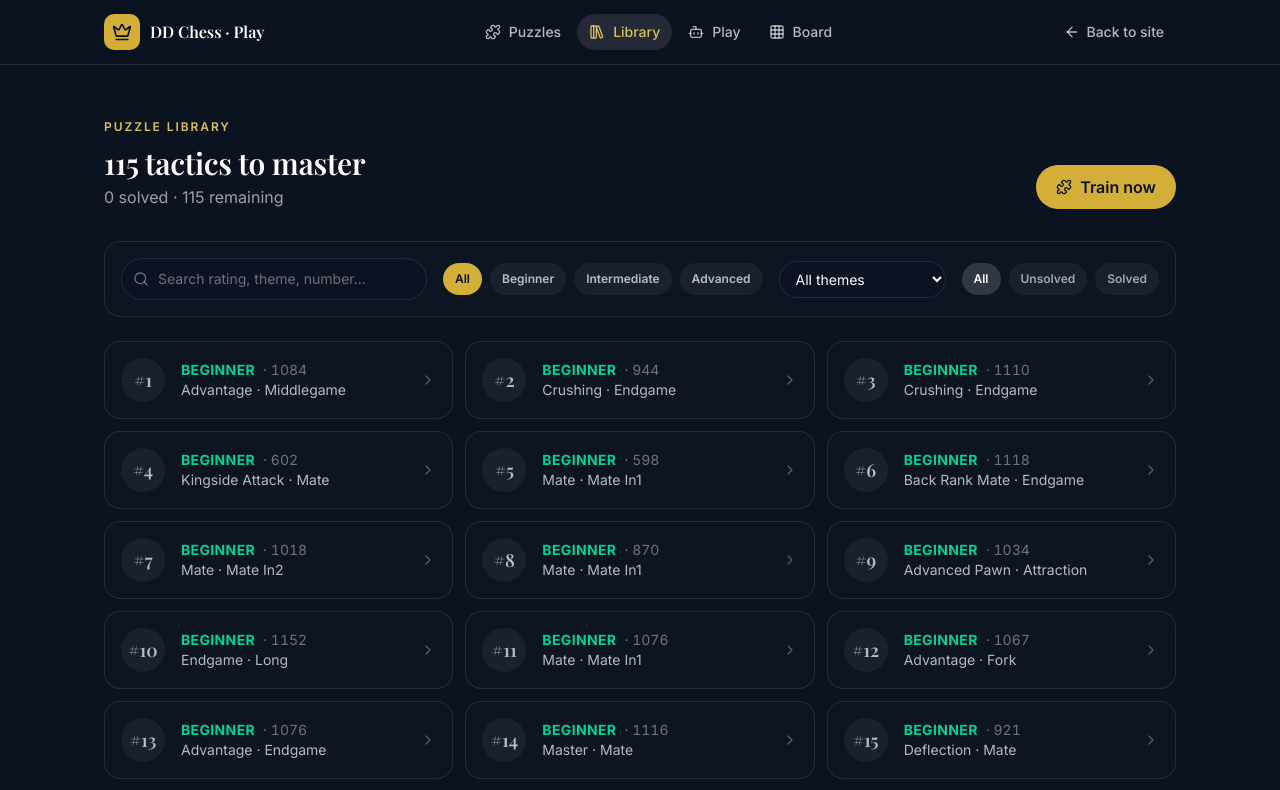
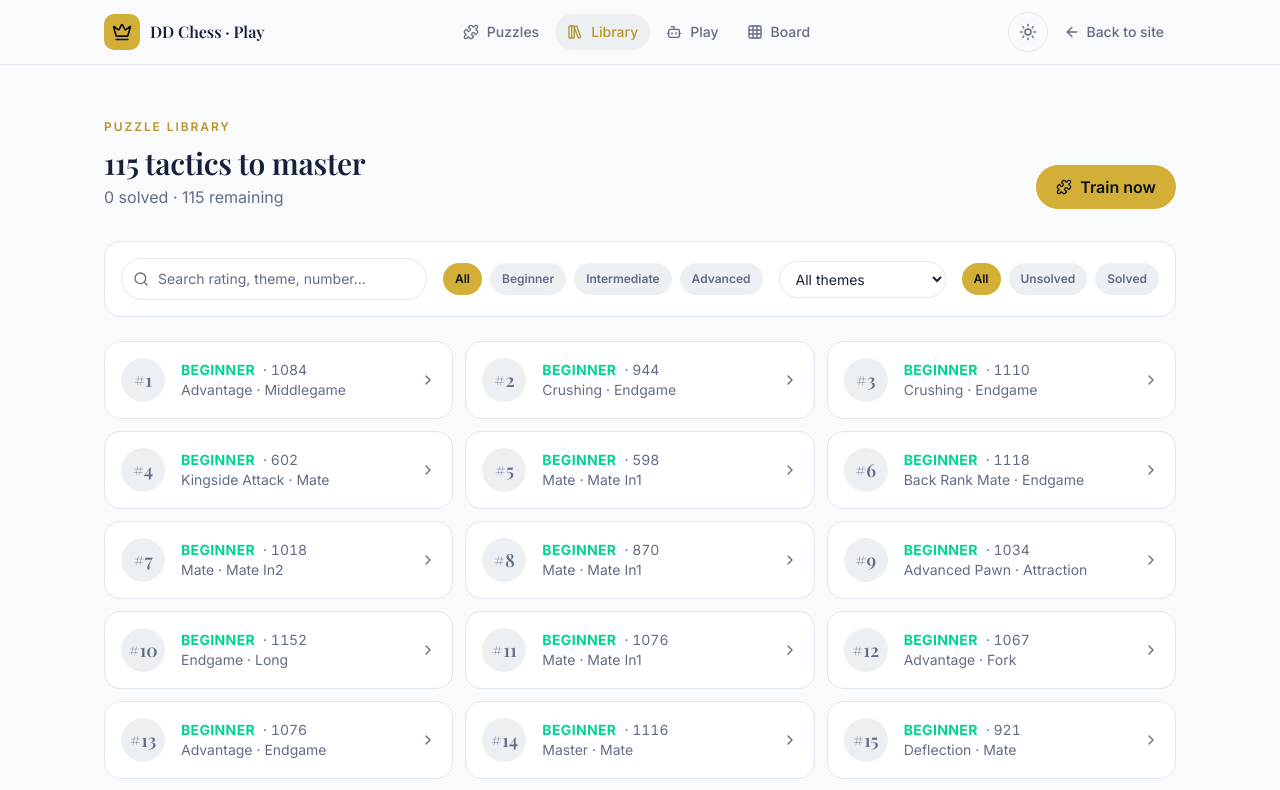
Before and after one commit to Chinmmaayyy/DD__CHESSACADEMY, a React (Vite) app: page /learn/library in a window 1280 px wide. Shown: the top 790 px of the page. Built offline with nearby package versions, Linux system fonts and the light colour scheme.

Commit message:
Make /learn (Play & Learn) pages theme-aware and add theme toggle to the learn header

```diff
--- a/src/layouts/LearnLayout.tsx
+++ b/src/layouts/LearnLayout.tsx
@@ -1,6 +1,7 @@
 import { Link, NavLink, Outlet } from 'react-router-dom'
 import { Crown, ArrowLeft, Puzzle, LibraryBig, Bot, Grid3x3 } from 'lucide-react'
 import { cn } from '@/lib/utils'
+import { ThemeToggle } from '@/components/ui/ThemeToggle'
 
 const learnNav = [
   { to: '/learn/puzzles', label: 'Puzzles', icon: Puzzle },
@@ -11,16 +12,16 @@ const learnNav = [
 
 export function LearnLayout() {
   return (
-    <div className="flex min-h-screen flex-col bg-inverse text-inverse-content">
+    <div className="flex min-h-screen flex-col bg-canvas text-content">
       {/* Learn header */}
-      <header className="sticky top-0 z-50 border-b border-white/10 bg-navy-900/85 backdrop-blur-md">
+      <header className="sticky top-0 z-50 border-b border-hairline bg-canvas/90 backdrop-blur-md">
         <div className="container-x flex h-16 items-center justify-between gap-4">
           <div className="flex items-center gap-3">
             <Link to="/" className="flex items-center gap-2.5" aria-label="DD Chess Academy home">
               <span className="grid size-9 place-items-center rounded-[10px] bg-gold-500 text-navy-900">
                 <Crown className="size-5" strokeWidth={2} />
               </span>
-              <span className="hidden font-display text-base font-semibold text-white sm:block">
+              <span className="hidden font-display text-base font-semibold text-heading sm:block">
                 DD Chess · Play
               </span>
             </Link>
@@ -37,8 +38,8 @@ export function LearnLayout() {
                     cn(
                       'flex items-center gap-2 rounded-lg px-3 py-2 text-sm font-medium transition-colors',
                       isActive
-                        ? 'bg-white/10 text-gold-400'
-                        : 'text-white/70 hover:bg-white/5 hover:text-white',
+                        ? 'bg-surface-2 text-accent'
+                        : 'text-muted hover:bg-surface-2 hover:text-heading',
                     )
                   }
                 >
@@ -49,13 +50,16 @@ export function LearnLayout() {
             })}
           </nav>
 
+          <div className="flex items-center gap-1">
+            <ThemeToggle />
             <Link
               to="/"
-            className="flex items-center gap-1.5 rounded-lg px-3 py-2 text-sm font-medium text-white/70 transition-colors hover:text-gold-400"
+              className="flex items-center gap-1.5 rounded-lg px-3 py-2 text-sm font-medium text-muted transition-colors hover:text-accent"
             >
               <ArrowLeft className="size-4" />
               <span className="hidden sm:inline">Back to site</span>
             </Link>
+          </div>
         </div>
       </header>
 
--- a/src/pages/learn/InteractiveBoardPage.tsx
+++ b/src/pages/learn/InteractiveBoardPage.tsx
@@ -133,9 +133,9 @@ export function InteractiveBoardPage() {
         {/* Panel */}
         <aside className="flex flex-col gap-4">
           {/* Status */}
-          <div className="rounded-2xl border border-white/10 bg-navy-800/60 p-5">
-            <p className="text-xs uppercase tracking-wider text-white/50">Status</p>
-            <p className="mt-1 font-display text-xl text-white">
+          <div className="rounded-2xl border border-hairline bg-surface p-5">
+            <p className="text-xs uppercase tracking-wider text-muted">Status</p>
+            <p className="mt-1 font-display text-xl text-heading">
               {status.isCheckmate
                 ? `Checkmate — ${status.winner} wins`
                 : status.isDraw
@@ -144,15 +144,15 @@ export function InteractiveBoardPage() {
                     ? `${status.turn === 'w' ? 'White' : 'Black'} to move · Check`
                     : `${status.turn === 'w' ? 'White' : 'Black'} to move`}
             </p>
-            <div className="mt-3 flex items-center justify-between border-t border-white/10 pt-3">
-              <span className="text-xs uppercase tracking-wider text-white/50">Engine eval</span>
-              <span className="font-display text-lg text-white tnum">
+            <div className="mt-3 flex items-center justify-between border-t border-hairline pt-3">
+              <span className="text-xs uppercase tracking-wider text-muted">Engine eval</span>
+              <span className="font-display text-lg text-heading tnum">
                 {analyzing || !analysis ? '…' : formatEval(analysis)}
               </span>
             </div>
             {analysis?.best && !status.isGameOver && (
-              <p className="mt-1 text-xs text-white/60">
-                Best move: <span className="font-semibold text-gold-400">{analysis.best.san}</span>
+              <p className="mt-1 text-xs text-muted">
+                Best move: <span className="font-semibold text-accent">{analysis.best.san}</span>
               </p>
             )}
           </div>
@@ -188,15 +188,15 @@ export function InteractiveBoardPage() {
           </ControlButton>
 
           {/* Move list */}
-          <div className="min-h-[140px] flex-1 rounded-2xl border border-white/10 bg-navy-800/60 p-4">
-            <p className="mb-2 text-xs uppercase tracking-wider text-white/50">Moves</p>
+          <div className="min-h-[140px] flex-1 rounded-2xl border border-hairline bg-surface p-4">
+            <p className="mb-2 text-xs uppercase tracking-wider text-muted">Moves</p>
             {history.length === 0 ? (
-              <p className="text-sm text-white/40">Make a move to begin.</p>
+              <p className="text-sm text-muted">Make a move to begin.</p>
             ) : (
-              <ol className="grid grid-cols-2 gap-x-4 gap-y-1 text-sm text-white/80 tnum">
+              <ol className="grid grid-cols-2 gap-x-4 gap-y-1 text-sm text-content tnum">
                 {Array.from({ length: Math.ceil(history.length / 2) }).map((_, i) => (
                   <li key={i} className="flex gap-2">
-                    <span className="w-6 text-white/40">{i + 1}.</span>
+                    <span className="w-6 text-muted">{i + 1}.</span>
                     <span className="flex-1">{history[i * 2]}</span>
                     <span className="flex-1">{history[i * 2 + 1] ?? ''}</span>
                   </li>
@@ -290,7 +290,7 @@ function ControlButton({
       onClick={onClick}
       disabled={disabled}
       className={cn(
-        'flex items-center justify-center gap-2 rounded-xl border border-white/10 bg-navy-800/60 px-4 py-3 text-sm font-medium text-white/85 transition-colors hover:border-gold-500/40 hover:text-white disabled:opacity-40',
+        'flex items-center justify-center gap-2 rounded-xl border border-hairline bg-surface px-4 py-3 text-sm font-medium text-content transition-colors hover:border-gold-500/40 hover:text-heading disabled:opacity-40',
         full && 'w-full',
       )}
     >
--- a/src/pages/learn/PuzzleLibraryPage.tsx
+++ b/src/pages/learn/PuzzleLibraryPage.tsx
@@ -43,11 +43,11 @@ export function PuzzleLibraryPage() {
     <Container className="py-8 lg:py-12">
       <div className="mb-8 flex flex-wrap items-end justify-between gap-4">
         <div>
-          <span className="eyebrow text-gold-400">Puzzle Library</span>
-          <h1 className="mt-2 font-display text-3xl font-semibold text-white">
+          <span className="eyebrow text-accent">Puzzle Library</span>
+          <h1 className="mt-2 font-display text-3xl font-semibold text-heading">
             {allPuzzles.length} tactics to master
           </h1>
-          <p className="mt-1 text-white/60">
+          <p className="mt-1 text-muted">
             {solvedSet.size} solved · {allPuzzles.length - solvedSet.size} remaining
           </p>
         </div>
@@ -61,15 +61,15 @@ export function PuzzleLibraryPage() {
       </div>
 
       {/* Filters */}
-      <div className="mb-6 flex flex-col gap-4 rounded-2xl border border-white/10 bg-navy-800/50 p-4 lg:flex-row lg:items-center">
+      <div className="mb-6 flex flex-col gap-4 rounded-2xl border border-hairline bg-surface p-4 lg:flex-row lg:items-center">
         {/* Search */}
         <div className="relative flex-1">
-          <Search className="pointer-events-none absolute left-3 top-1/2 size-4 -translate-y-1/2 text-white/40" />
+          <Search className="pointer-events-none absolute left-3 top-1/2 size-4 -translate-y-1/2 text-muted" />
           <input
             value={query}
             onChange={(e) => setQuery(e.target.value)}
             placeholder="Search rating, theme, number…"
-            className="w-full rounded-xl border border-white/10 bg-navy-900/60 py-2.5 pl-9 pr-4 text-sm text-white placeholder:text-white/40 focus:border-gold-500/50 focus:outline-none"
+            className="w-full rounded-xl border border-hairline bg-surface py-2.5 pl-9 pr-4 text-sm text-heading placeholder:text-muted focus:border-gold-500/50 focus:outline-none"
           />
         </div>
 
@@ -83,7 +83,7 @@ export function PuzzleLibraryPage() {
                 'rounded-lg px-3 py-2 text-xs font-semibold transition-colors',
                 tier === t
                   ? 'bg-gold-500 text-navy-900'
-                  : 'bg-white/5 text-white/70 hover:bg-white/10',
+                  : 'bg-surface-2 text-muted hover:bg-surface-2',
               )}
             >
               {t}
@@ -95,7 +95,7 @@ export function PuzzleLibraryPage() {
         <select
           value={theme}
           onChange={(e) => setTheme(e.target.value)}
-          className="rounded-lg border border-white/10 bg-navy-900/60 px-3 py-2 text-sm text-white focus:border-gold-500/50 focus:outline-none"
+          className="rounded-lg border border-hairline bg-surface px-3 py-2 text-sm text-heading focus:border-gold-500/50 focus:outline-none"
         >
           <option value="all">All themes</option>
           {allThemes.map((t) => (
@@ -114,8 +114,8 @@ export function PuzzleLibraryPage() {
               className={cn(
                 'rounded-lg px-3 py-2 text-xs font-semibold capitalize transition-colors',
                 solved === s
-                  ? 'bg-white/15 text-white'
-                  : 'bg-white/5 text-white/60 hover:bg-white/10',
+                  ? 'bg-gold-500 text-navy-900'
+                  : 'bg-surface-2 text-muted hover:bg-surface-2',
               )}
             >
               {s}
@@ -126,7 +126,7 @@ export function PuzzleLibraryPage() {
 
       {/* Results */}
       {filtered.length === 0 ? (
-        <p className="py-16 text-center text-white/50">No puzzles match these filters.</p>
+        <p className="py-16 text-center text-muted">No puzzles match these filters.</p>
       ) : (
         <div className="grid gap-3 sm:grid-cols-2 lg:grid-cols-3">
           {filtered.map((p) => {
@@ -135,14 +135,14 @@ export function PuzzleLibraryPage() {
               <Link
                 key={p.id}
                 to={`/learn/puzzles?id=${p.id}`}
-                className="group flex items-center gap-4 rounded-2xl border border-white/10 bg-navy-800/50 p-4 transition-all hover:-translate-y-0.5 hover:border-gold-500/40"
+                className="group flex items-center gap-4 rounded-2xl border border-hairline bg-surface p-4 transition-all hover:-translate-y-0.5 hover:border-gold-500/40"
               >
                 <span
                   className={cn(
                     'grid size-11 shrink-0 place-items-center rounded-xl font-display text-lg font-semibold',
                     isSolved
                       ? 'bg-success/15 text-success'
-                      : 'bg-white/5 text-white/70',
+                      : 'bg-surface-2 text-muted',
                   )}
                 >
                   {isSolved ? <Check className="size-5" /> : `#${p.n}`}
@@ -152,13 +152,13 @@ export function PuzzleLibraryPage() {
                     <span className={cn('font-bold uppercase tracking-wide', tierColor(p.tier))}>
                       {p.tier}
                     </span>
-                    <span className="text-white/40 tnum">· {p.rating}</span>
+                    <span className="text-muted tnum">· {p.rating}</span>
                   </p>
-                  <p className="truncate text-sm text-white/70">
+                  <p className="truncate text-sm text-muted">
                     {p.themes.slice(0, 2).map(prettyTheme).join(' · ') || 'Tactics'}
                   </p>
                 </div>
-                <ChevronRight className="size-4 shrink-0 text-white/30 transition-transform group-hover:translate-x-0.5 group-hover:text-gold-400" />
+                <ChevronRight className="size-4 shrink-0 text-muted transition-transform group-hover:translate-x-0.5 group-hover:text-accent" />
               </Link>
             )
           })}
```
Also changed, not shown: src/pages/learn/LearnHub.tsx (+12 -12 lines), src/pages/learn/PlayVsAIPage.tsx (+15 -15 lines), src/pages/learn/PuzzleTrainerPage.tsx (+21 -21 lines). Lines whose indentation alone changed are shown as unchanged.
